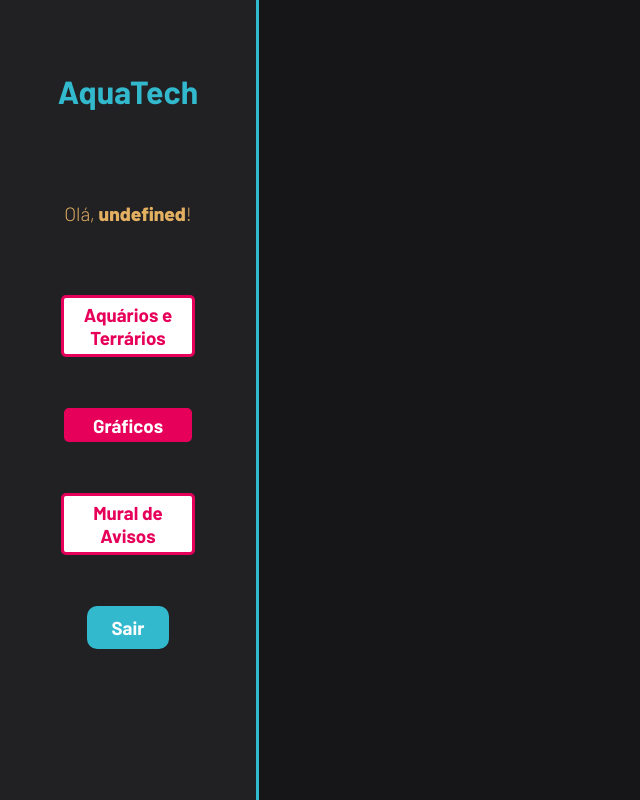
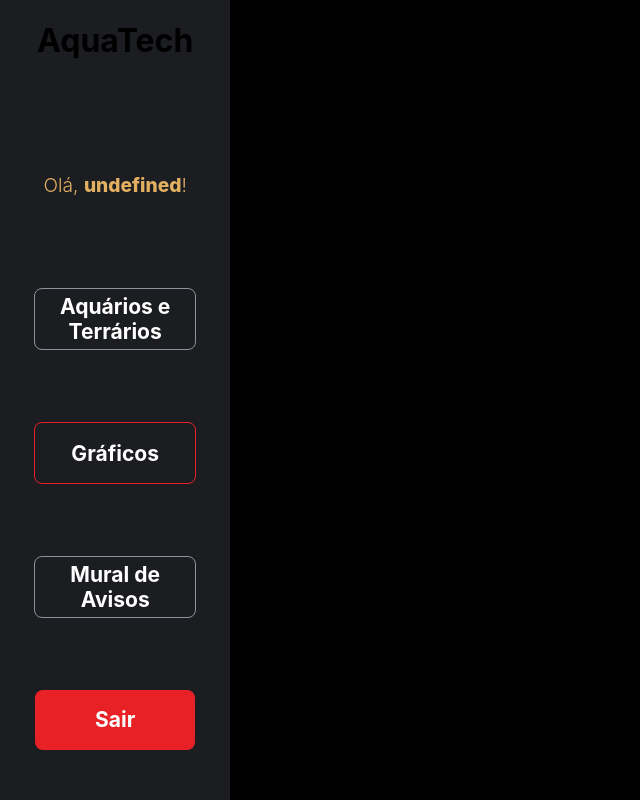
Before and after one commit to g-hsouza/CarsUniverse, a website: page web-data-viz/public/dashboard/dashboard.html in a window 1280 px wide. Shown: the whole page, without its empty margins (0-640 px from the left). Drawn offline with nearby package versions, Linux system fonts and the light colour scheme.

Commit message:
chore(cards): arrumando o header da dashboard

```diff
--- a/web-data-viz/public/css/dashboards.css
+++ b/web-data-viz/public/css/dashboards.css
@@ -5,7 +5,11 @@
 body {
   margin: 0;
   padding: 0;
-  font-family: 'Barlow', 'Segoe UI', 'Segoe UI', Tahoma, Geneva, Verdana, sans-serif;
+  font-family: 'Inter', sans-serif;
+}
+
+h1, h2, h3 {
+  font-family: 'Inter';
 }
 
 .label-captura {
@@ -120,7 +124,7 @@ body {
   position: relative;
   top: 0;
   left: 20%;
-  background-color: #161618;
+  background-color: #0000;
   height: 100vh;
   overflow: auto;
 }
@@ -342,13 +346,17 @@ canvas {
   left: 0;
   z-index: 999;
   height: 100vh;
-  width: 20%;
+  width: 18%;
   display: flex;
   flex-direction: column;
-  justify-content: space-evenly;
+  justify-content: space-between;
   align-items: center;
-  border-right: 3px solid #32b9cd;
-  background-color: #212124;
+  background-color: #1C1D21;
+  /* padding: 50px 0 50px 0; */
+}
+
+.header-left img {
+  margin-top: 50px;
 }
 
 .dash-right {
@@ -361,10 +369,6 @@ canvas {
   left: 25%;
   height: 100vh;
   overflow: auto;
-}
-
-.header-left h1 {
-  color: #32b9cd;
 }
 
 .hello {
@@ -384,44 +388,71 @@ canvas {
 }
 
 .btn-nav {
-  width: 40%;
+  width: 150px;
+  height: 50px;
   color: white;
-  background-color: #e6005a;
-  border-radius: 5px;
+  background-color: none;
+  border-radius: 8px;
+  border: solid 1px #E82127;
   text-align: center;
-  padding: 2% 5%;
+  display: flex;
+  align-items: center;
+  justify-content: center;
+  padding: 5px;
+  font-family: 'Inter';
+  font-size: 18px;
 }
 
 .btn-nav-white {
-  width: 40%;
-  background-color: white;
-  border: 3px solid #e6005a;
-  border-radius: 5px;
+  width: 150px;
+  height: 50px;
+  background-color: none;
+  border: 1px solid #8B929B;
+  border-radius: 8px;
   text-align: center;
-  padding: 2% 5%;
+  display: flex;
+  align-items: center;
+  justify-content: center;
+  padding: 5px;
+  font-size: 18px;
+}
+
+.btn-nav-white:hover {
+  cursor: pointer;
+  border-color: #E82127;
 }
 
 .btn-nav-white h3 {
-  color: #e6005a;
+  color: white;
   padding: 0;
   margin: 0;
 }
 
-.btn-nav h3,
+/* .btn-nav h3,
 .btn-logout h3 {
   margin: 0;
   padding: 0;
+} */
+
+.btn-logout {
+  margin-bottom: 50px;
+  width: 150px;
+  height: 50px;
+  background-color: #E82127;
+  color: white;
+  border-radius: 8px;
+  text-align: center;
+  display: flex;
+  align-items: center;
+  justify-content: center;
+  padding: 5px;
+  cursor: pointer;
+  font-size: 18px;
 }
 
-.btn-logout {
-  margin: 0;
-  padding: 0;
-  width: 20%;
-  background-color: #32b9cd;
-  color: white;
-  border-radius: 10px;
-  text-align: center;
-  padding: 10px 15px;
-  margin-bottom: 100px;
-  cursor: pointer;
+.botoes-nav {
+  display: flex;
+  flex-direction: column;
+  justify-content: center;
+  gap: 40px;
 }
--- a/web-data-viz/public/css/styleLogin.css
+++ b/web-data-viz/public/css/styleLogin.css
@@ -102,3 +102,7 @@ button {
 a {
     text-decoration: none;
 }
+
+#div_nulos {
+    margin: 0;
+}
```
Also changed, not shown: web-data-viz/public/dashboard/cards.html (+13 -9 lines), web-data-viz/public/login.html (+2 -2 lines).
